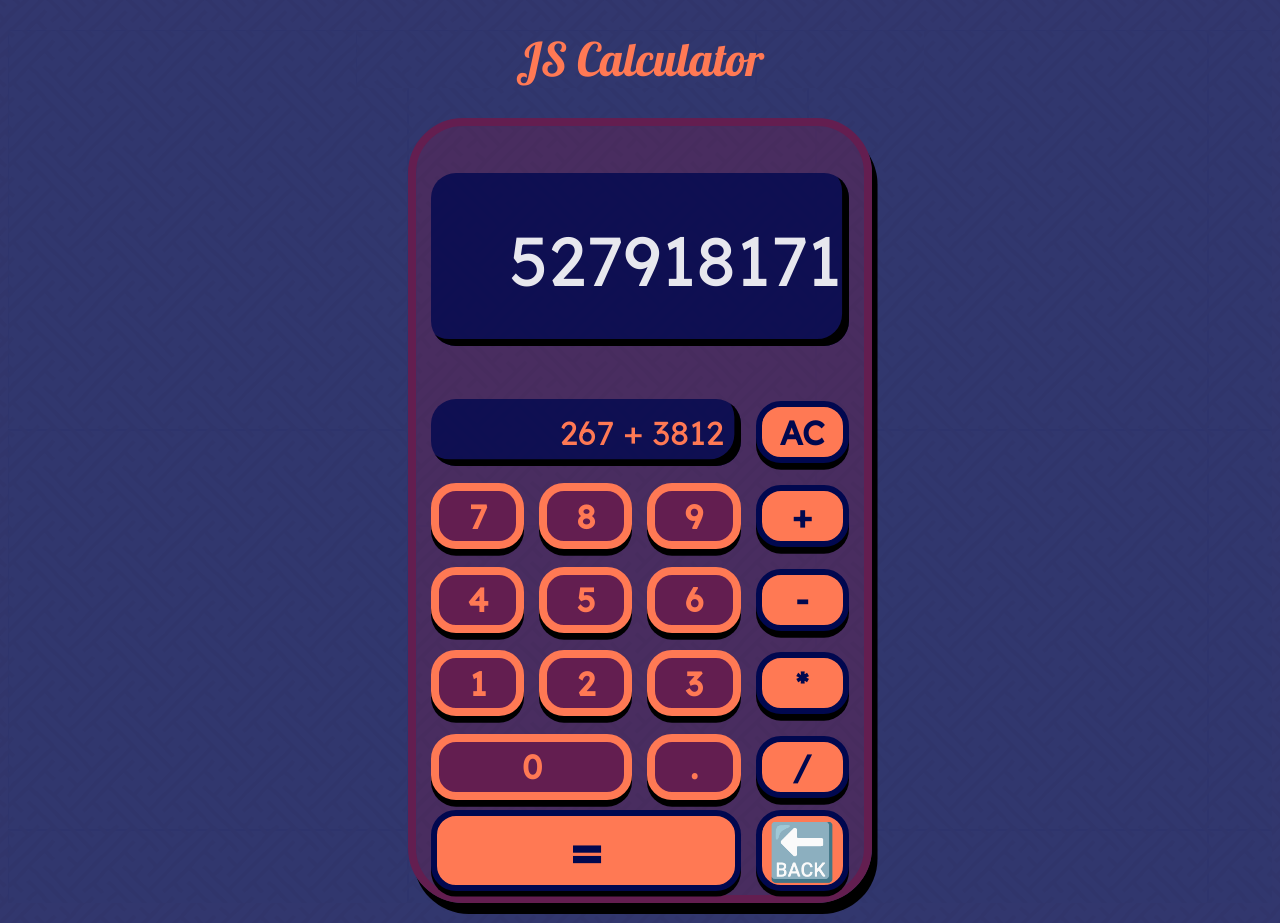
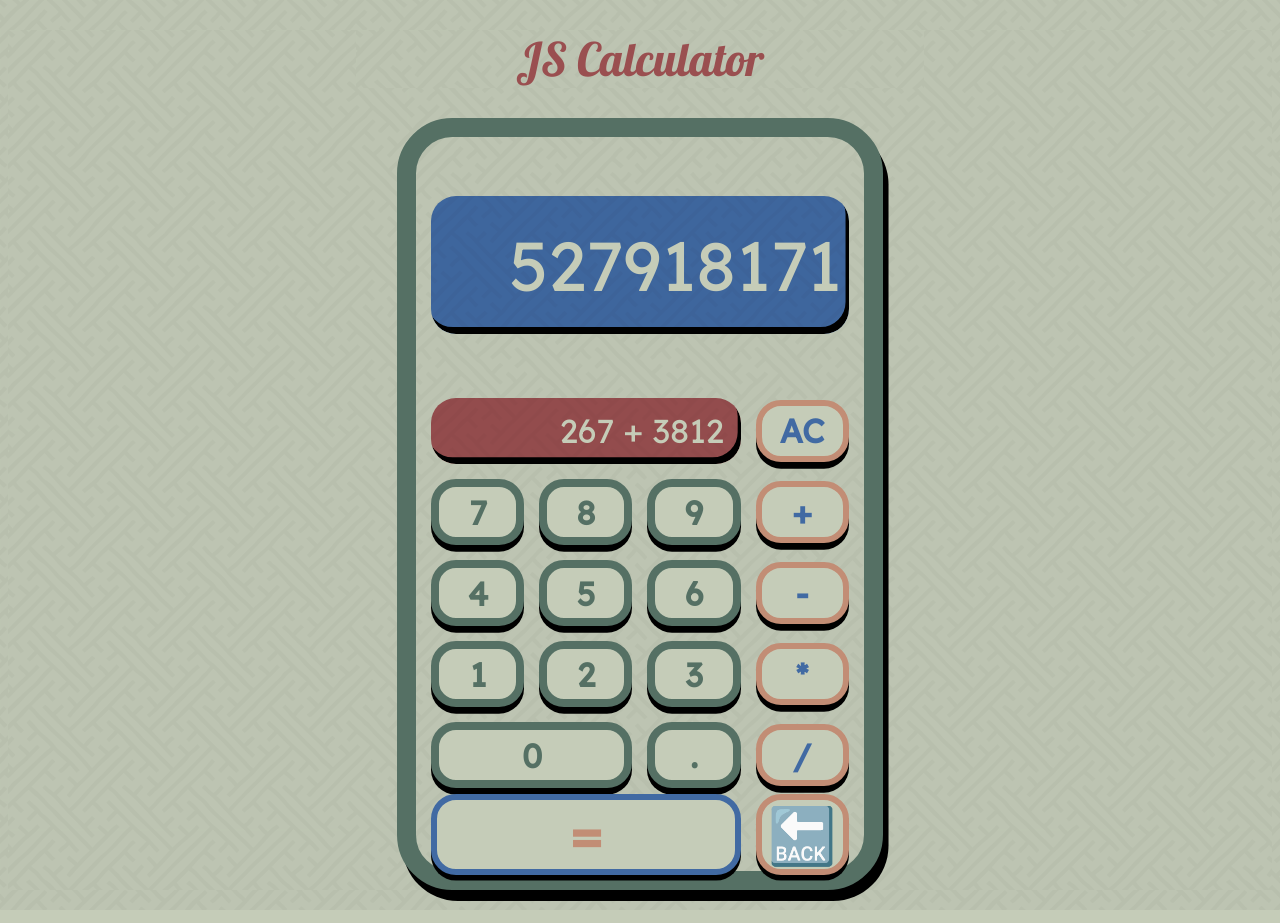
Before and after one commit to ArthurAbia/calculator, a plain HTML site: page calculator.html in a window 1280 px wide. Drawn offline with Linux system fonts and the light colour scheme.

Commit message:
Finished the design, working now on the script

```diff
--- a/calculator.css
+++ b/calculator.css
@@ -1,15 +1,25 @@
+
+
 
 
 *{
   text-align: center;
   font-family: 'Lexend Deca', sans-serif;
   font-size: 1.2em;
+  --green-clear: #c5ccb8;
+  --green-dark: #557064;
+  --red: #9a4f50;
+  --orange: #c28d75;
+  --blue: #416aa3;
+  --black: #000000;
+  --purple: #8b5580;
+  --golden: #be955c;
   background-image:
     url("background.png");
-    background-color: rgba(1,8,79,.8);
+    background-color: var(--green-clear);
     background-blend-mode: multiply;
-  color:rgb(167,60,90);
   align-items: center;
+  color: var(--green-dark);
 }
 
 
@@ -18,7 +28,7 @@
   margin : 30px auto;
   font-family: 'Lobster', sans-serif;
   font-size: 2em;
-  color: rgb(255,121,84);
+  color: var(--red);
   min-width: 250px;
   max-width: 45%;
 }
@@ -26,11 +36,11 @@
 .container {
   background-image:
     url("background.png");
-    background-color: rgba(57,25,84,.9);
+    background-color:var(--green-clear);
     background-blend-mode: multiply;
   box-shadow: 0.2em 0.4em black;
   margin: 0 auto;
-  border : solid rgb(99,30,80) 0.3em;
+  border : solid var(--green-dark) 0.7em;
   border-radius: 2em;
   padding: 10px 15px;
   margin-bottom: 20px;
@@ -51,13 +61,11 @@
 }
 
 .button{
-  border: solid 8px rgb(255,121,84);
+  border: solid 8px var(--green-dark);
   font-weight: bolder;
   background-image: none;
   border-radius: 25px;
   box-shadow: 0em 0.2em black;
-  background-color: rgb(99,30,80);
-  color: rgb(255,121,84);
   min-height: 50px;
   vertical-align: middle;
   justify-content: center;
@@ -66,35 +74,36 @@
 
 .button:hover{
   box-shadow: none;
-  color: rgb(255,255,255);
+  color: var(--orange);
+  transition: 0.1s;
 }
 
 .result {
-  box-shadow: inset -0.1em -0.1em black;
+  box-shadow: inset -0.05em -0.1em black;
+  background-color: var(--blue);
+  background-blend-mode: multiply;
+  background-image: inherit;
   grid-area: result;
-  height: 2.5em;
-  background-image: none;
-  background-color: none;
+  height: 2em;
   border-radius: 25px;
-  vertical-align: middle;
   justify-content: right;
   display: flex;
   font-size: 2.5em;
   padding: 0px 0.1em;
-  color: rgba(255, 255, 255, 0.9);
+  color: var(--green-clear);
 }
 
 .input {
-  box-shadow: inset -0.2em -0.2em black;
+  box-shadow: inset -0.1em -0.2em black;
   grid-area: input;
-  color: rgb(255,121,84);
+  background-color: var(--red);
+  background-blend-mode: multiply;
   height: 2em;
-  background-image: none;
   border-radius: 25px;
-  vertical-align: middle;
   justify-content: right;
   display: flex;
   padding: 0px 0.5em;
+  color: var(--green-clear);
 }
 
 .one{
@@ -137,6 +146,11 @@
   grid-area:zero;
 }
 
+.oper{
+  border: solid 6px var(--orange);
+  color: var(--blue);
+}
+
 .dot {
   grid-area:dot;
 }
@@ -161,6 +175,8 @@
   font-size: 2em;
   grid-area:equal;
   box-shadow: 0em 0.1em black;
+  border: solid 6px var(--blue);
+  color: var(--orange);
 }
 
 .del {
@@ -168,9 +184,3 @@
   grid-area:del;
   box-shadow: 0em 0.1em black;
 }
-
-.oper{
-  background-color: rgb(255,121,84);
-  border: solid 6px rgb(1,8,79);
-  color: rgb(1,8,79);
-}
```
